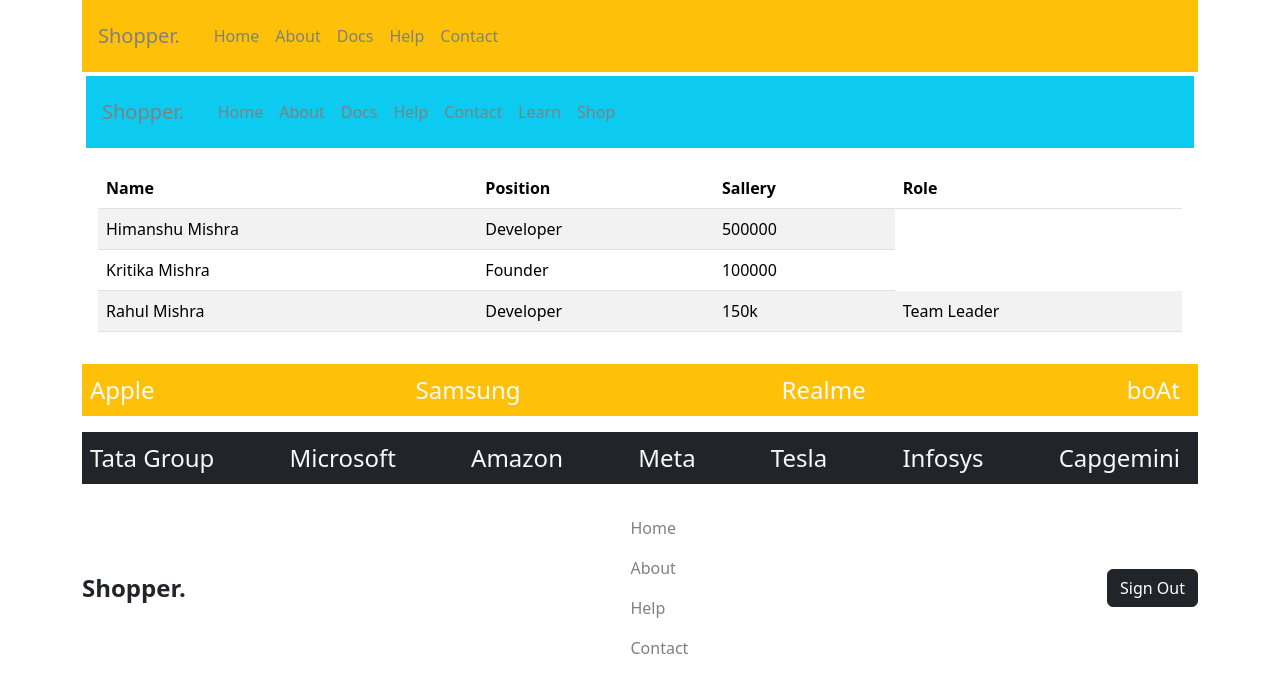
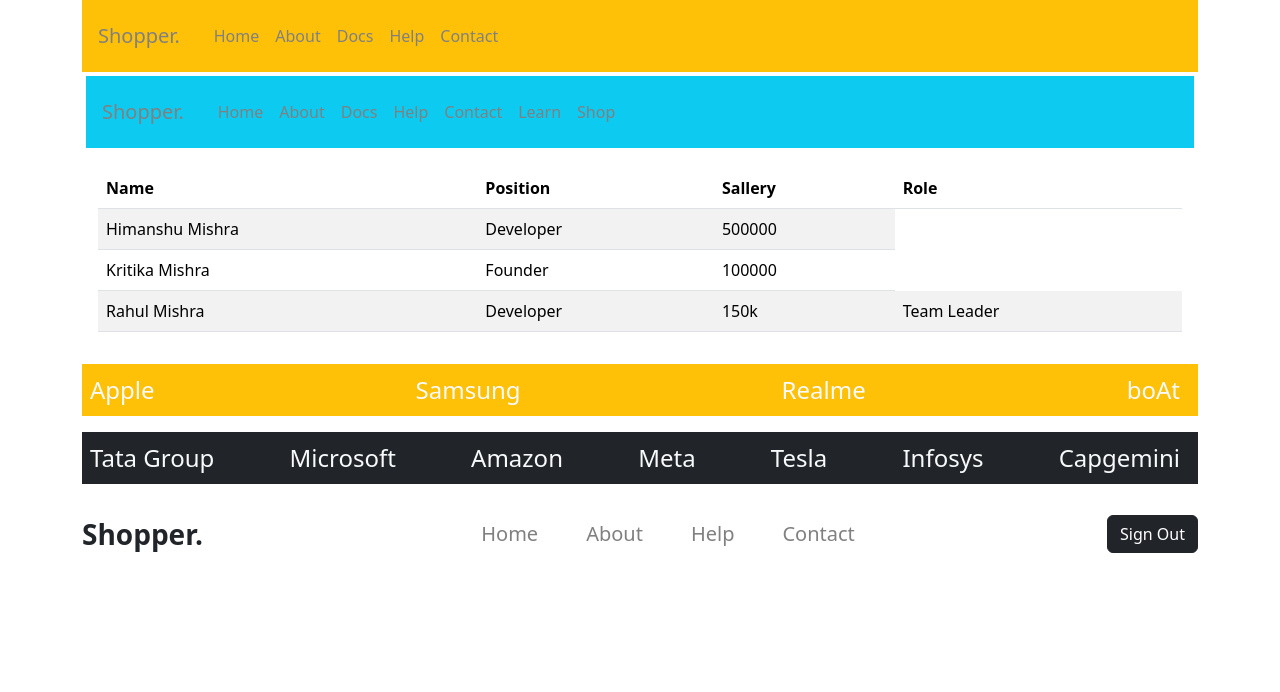
Before and after one commit to Himanshu12866/UI-react, a React (Vite) app in the folder learnreact/: page / in a window 1280 px wide. Both pictures are taken after a click on the button "Sign In". Shown: the top 692 px of the page. Built offline with nearby package versions, Linux system fonts and the light colour scheme.

Commit message:
"Updated navbar styles and font sizes in Uncontrolled component"

```diff
--- a/learnreact/src/component/conditional-components/uncontrolled.jsx
+++ b/learnreact/src/component/conditional-components/uncontrolled.jsx
@@ -13,23 +13,23 @@ export default function Uncontrolled() {
     return (
         <div className="navlist">
             <nav className="navbar">
-                <a className="navbar-brand fs-4 text-dark fw-bold">Shopper.</a>
+                <a className="navbar-brand fs-3 text-dark fw-bold">Shopper.</a>
 
                 {
                     (sigIn === true) ?
 
-                        <ul className="navbar-nav">
+                        <ul className="navbar-nav d-flex flex-row gap-5">
                             <li className="nav-item">
-                                <a className="nav-link">Home</a>
+                                <a className="nav-link fs-5">Home</a>
                             </li>
                             <li className="nav-item">
-                                <a className="nav-link">About</a>
+                                <a className="nav-link fs-5">About</a>
                             </li>
                             <li className="nav-item">
-                                <a className="nav-link">Help</a>
+                                <a className="nav-link fs-5">Help</a>
                             </li>
                             <li className="nav-item">
-                                <a className="nav-link">Contact</a>
+                                <a className="nav-link fs-5">Contact</a>
                             </li>
                         </ul>
                         :
```
